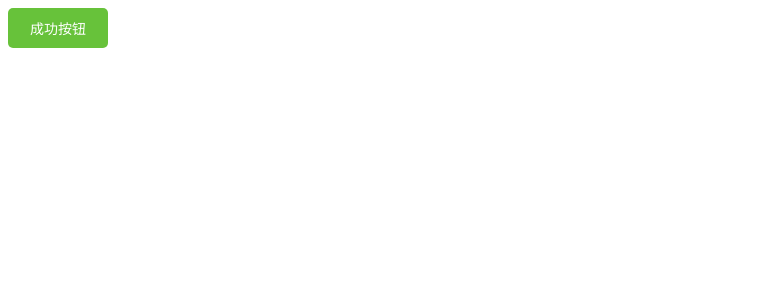
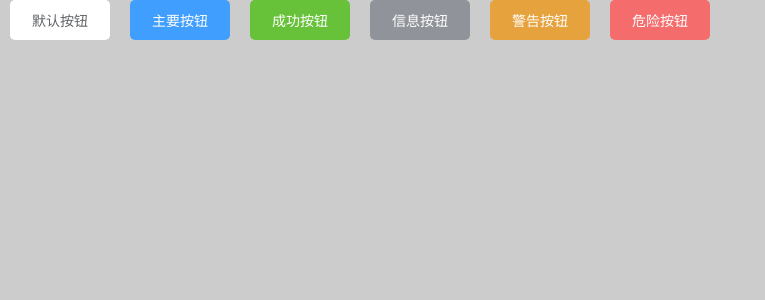
Before and after one commit to Linn924/simon-ui, a Vue app: page / in a window 1280 px wide. Shown: the top 300 px of the page, without its empty margins (0-765 px from the left). Built offline with nearby package versions, Linux system fonts and the light colour scheme.

Commit message:
button组件初步开发

```diff
--- a/examples/App.vue
+++ b/examples/App.vue
@@ -1,6 +1,11 @@
 <template>
   <div id="app">
-    <simon-button type="primary" color="#67C23A"></simon-button>
+    <simon-button type="default"></simon-button>
+    <simon-button type="primary"></simon-button>
+    <simon-button type="success"></simon-button>
+    <simon-button type="info"></simon-button>
+    <simon-button type="warning"></simon-button>
+    <simon-button type="danger"></simon-button>
   </div>
 </template>
 
@@ -12,4 +17,10 @@ export default {
 </script>
 
 <style lang="less">
+#app{
+  background-color: #ccc;
+}
+.simon-button{
+  margin: 0 10px;
+}
 </style>
--- /dev/null
+++ b/examples/assets/css/global.css
@@ -0,0 +1,8 @@
+html,
+body,
+#app{
+    margin: 0;
+    padding: 0;
+    background-color: #ccc;
+    min-height: 100vh;
+}
--- a/examples/main.js
+++ b/examples/main.js
@@ -1,5 +1,8 @@
 import Vue from 'vue'
 import App from './App.vue'
+import './assets/css/global.css'
+
+import $ from 'jquery'
 // 引入组件
 import simonui from '../packages'
 Vue.use(simonui)
--- a/packages/index.js
+++ b/packages/index.js
@@ -15,7 +15,7 @@ const install = function(Vue) {
 if (typeof window !== 'undefined' && window.Vue) {
   install(window.Vue)
 }
-console.log(components)
+// console.log(components)
 export default {
   install,
   // 所有组件，必须具有install，才能使用Vue.use()
--- a/packages/simonButton/src/simonButton.vue
+++ b/packages/simonButton/src/simonButton.vue
@@ -1,10 +1,11 @@
 <template>
-  <button :class="classList" :style="styleList">成功按钮</button>
+  <button :class="classList" :style="styleList">{{message}}</button>
 </template>
 <script>
+import $ from 'jquery'
 export default {
   name: 'simonButton', // 注意这个name是必须的
-  props:{
+  props:{//组件之间传值
     type: {
         type: String,
         default: () => {
@@ -13,29 +14,21 @@ export default {
     },
     disabled: {
         type: Boolean,
-        default () {
+        default: () => {
             return false
         }
-    },
-    color: {
-        type: String,
-        default () {
-            return ''
     }
-    },
   },
   computed:{
     classList(){
-      let list = []
+      let list = ['simon-button']
+
       switch (this.type) {
       case 'primary':
           list.push('primary')
           break
       case 'default':
           list.push('default')
-            break
-        case 'ghost':
-            list.push('ghost')
           break
       case 'success':
           list.push('success')
@@ -50,16 +43,92 @@ export default {
           list.push('danger')
           break
       }
+
+      if(this.disabled){
+        list.push('is-disabled')
+      }
       return list
     },
     styleList () {
       let list = {}
-      if (this.color) {
-          list['background'] = this.color
+      switch (this.type) {
+        case 'primary':
+            list['background'] = '#409EFF'
+            break
+        case 'default':
+            list['background'] = '#fff'
+            list['color'] = '#606266'
+            break
+        case 'success':
+            list['background'] = '#67C23A'
+            break
+        case 'info':
+            list['background'] = '#909399'
+            break
+        case 'warning':
+            list['background'] = '#E6A23C'
+            break
+        case 'danger':
+            list['background'] = '#F56C6C'
+            break
       }
       return list
+    },
+    message(){
+      var str = ''
+      switch (this.type) {
+        case 'primary':
+            str = '主要按钮'
+            break
+        case 'default':
+            str = '默认按钮'
+            break
+        case 'success':
+            str = '成功按钮'
+            break
+        case 'info':
+            str = '信息按钮'
+            break
+        case 'warning':
+            str = '警告按钮'
+            break
+        case 'danger':
+            str = '危险按钮'
+            break
       }
+      return str
     }
+  },
+  mounted(){
+    // console.log($('button'))
+    var btns = document.querySelectorAll('button')
+    let arr = []
+    //map方法调用者必须是数组 不能是伪数组 call方法 this指向btns
+    arr.map.call(btns,item => {
+      if(!item.classList.contains('is-disabled')){
+        item.addEventListener('mouseover',() => {
+          item.style.opacity = 0.8
+        })
+        item.addEventListener('mouseout',() => {
+          item.style.opacity = 1
+        })
+      }
+
+      if(item.classList.contains('default') && !item.classList.contains('is-disabled')){
+        item.addEventListener('mouseover',() => {
+          item.style.border = '1px solid #409EFF'
+          item.style.backgroundColor = 'rgba(64,158,255,0.125)'
+          item.style.color = '#409EFF'
+        })
+        item.addEventListener('mouseout',() => {
+          item.style.border = 0
+          item.style.backgroundColor = '#fff'
+          item.style.color = '#606266'
+        })
+      }
+    })
+  }
+
 }
 </script>
 <style lang="less" scoped>
@@ -73,4 +142,8 @@ button{
   cursor: pointer;
 }
 button:focus{outline: none;}
+.is-disabled{
+  opacity: 0.5;
+  cursor: not-allowed;
+}
 </style>
--- a/public/index.html
+++ b/public/index.html
@@ -5,6 +5,8 @@
     <meta http-equiv="X-UA-Compatible" content="IE=edge">
     <meta name="viewport" content="width=device-width,initial-scale=1.0">
     <link rel="icon" href="<%= BASE_URL %>favicon.ico">
+
+    <script src="https://cdn.bootcss.com/jquery/1.12.4/jquery.min.js"></script>
     <title><%= htmlWebpackPlugin.options.title %></title>
   </head>
   <body>
--- a/vue.config.js
+++ b/vue.config.js
@@ -28,5 +28,9 @@ module.exports = {
         // 修改它的选项...
         return options
       })
+
+      config.externals({
+        'jquery':'$'
+      })
   }
 }
```
Lines whose indentation alone changed are shown as unchanged.
